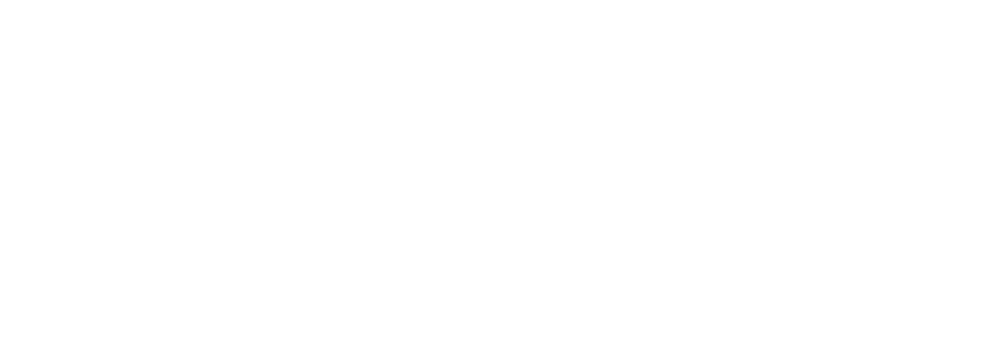
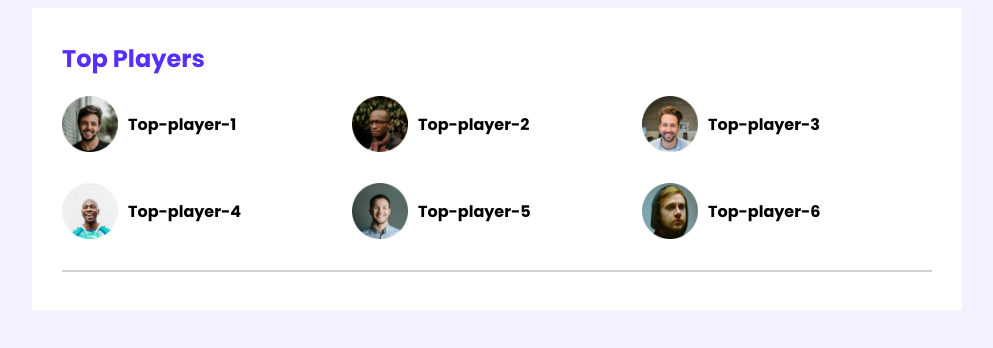
Before and after one commit to Shakilhasan347/leader-board-css3, a plain HTML site: page index.html in a window 1280 px wide. Shown: the whole page, without its empty margins (143-1136 px from the left). Drawn offline with Linux system fonts and the light colour scheme.

Commit message:
top players adding complete

```diff
--- a/index.html
+++ b/index.html
@@ -5,9 +5,50 @@
     <meta http-equiv="X-UA-Compatible" content="IE=edge">
     <meta name="viewport" content="width=device-width, initial-scale=1.0">
     <title>Leader deshboard css3</title>
+    <!-- CSS stylsheet -->
     <link rel="stylesheet" href="style.css">
 </head>
 <body>
+    <!-- Header start -->
+    <header>
 
+    </header>
+    <!-- header end -->
+    <main>
+        <!-- top players and top blogs -->
+        <section class="container">
+            <div class="top-players">
+                <h2 class="section-title">Top Players </h2>
+                <div class="players">
+                    <div class="player">
+                        <img src="images/players/player-1.png" alt="">
+                        <h3 class="player-name">Top-player-1</h3>
+                    </div>
+                    <div class="player">
+                        <img src="images/players/player-2.png" alt="">
+                        <h3 class="player-name">Top-player-2</h3>
+                    </div>
+                    <div class="player">
+                        <img src="images/players/player-3.png" alt="">
+                        <h3 class="player-name">Top-player-3</h3>
+                    </div>
+                    <div class="player">
+                        <img src="images/players/player-4.png" alt="">
+                        <h3 class="player-name">Top-player-4</h3>
+                    </div>
+                    <div class="player">
+                        <img src="images/players/player-5.png" alt="">
+                        <h3 class="player-name">Top-player-5</h3>
+                    </div>
+                    <div class="player">
+                        <img src="images/players/player-6.png" alt="">
+                        <h3 class="player-name">Top-player-6</h3>
+                    </div>
+                </div>
+            </div>
+            <hr>
+
+        </section>
+    </main>
 </body>
 </html>
--- a/style.css
+++ b/style.css
@@ -0,0 +1,48 @@
+/* google-fonts */
+@import url('https://fonts.googleapis.com/css2?family=Open+Sans:wght@400;600;800&family=Poppins:wght@100;300;400;500;600;700;800&family=Raleway:wght@200;300&family=Roboto:wght@500&display=swap');
+
+/* common-style */
+body{
+    font-family: 'Poppins', sans-serif;
+    background-color: #F3F1FF;
+}
+main{
+    display: flex;
+    justify-content: center;
+}
+.container{
+    background-color: #fff;
+    width: 870px;
+    padding:30px;
+}
+hr{
+    border: 1px solid #D1D1D1;
+}
+/* top players style */
+.top-players{
+    margin-bottom: 30px;
+}
+.section-title{
+    color:  #562EFF;
+    font-size: 24px;
+    margin-top: 3px;
+}
+.players{
+    display: grid;
+    grid-template-columns: repeat(3,1fr);
+   row-gap: 30px;
+
+}
+
+.player {
+    display: flex;
+    align-items: center;
+}
+.player img{
+    width: 56px;
+    height: 56px;
+}
+.player-name{
+    margin-left: 10px;
+    font-size: 16px;
+}
```
